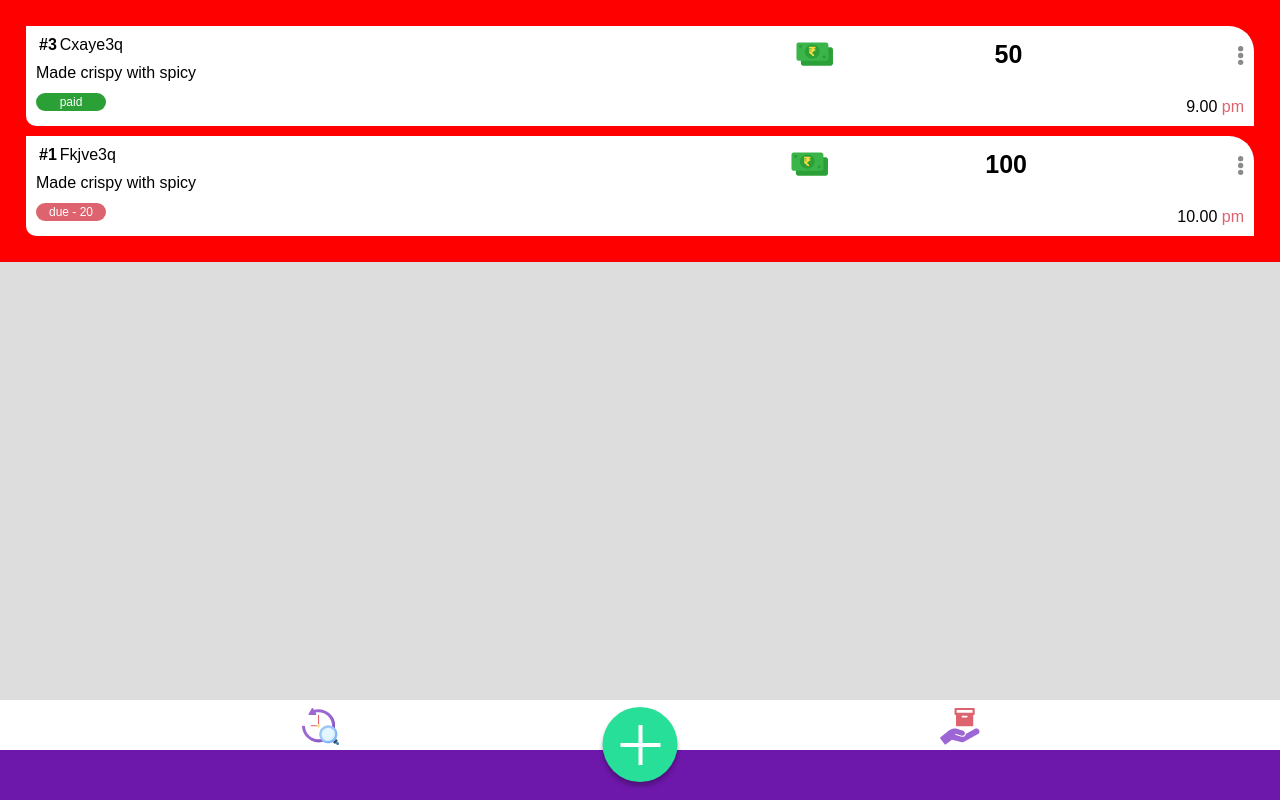
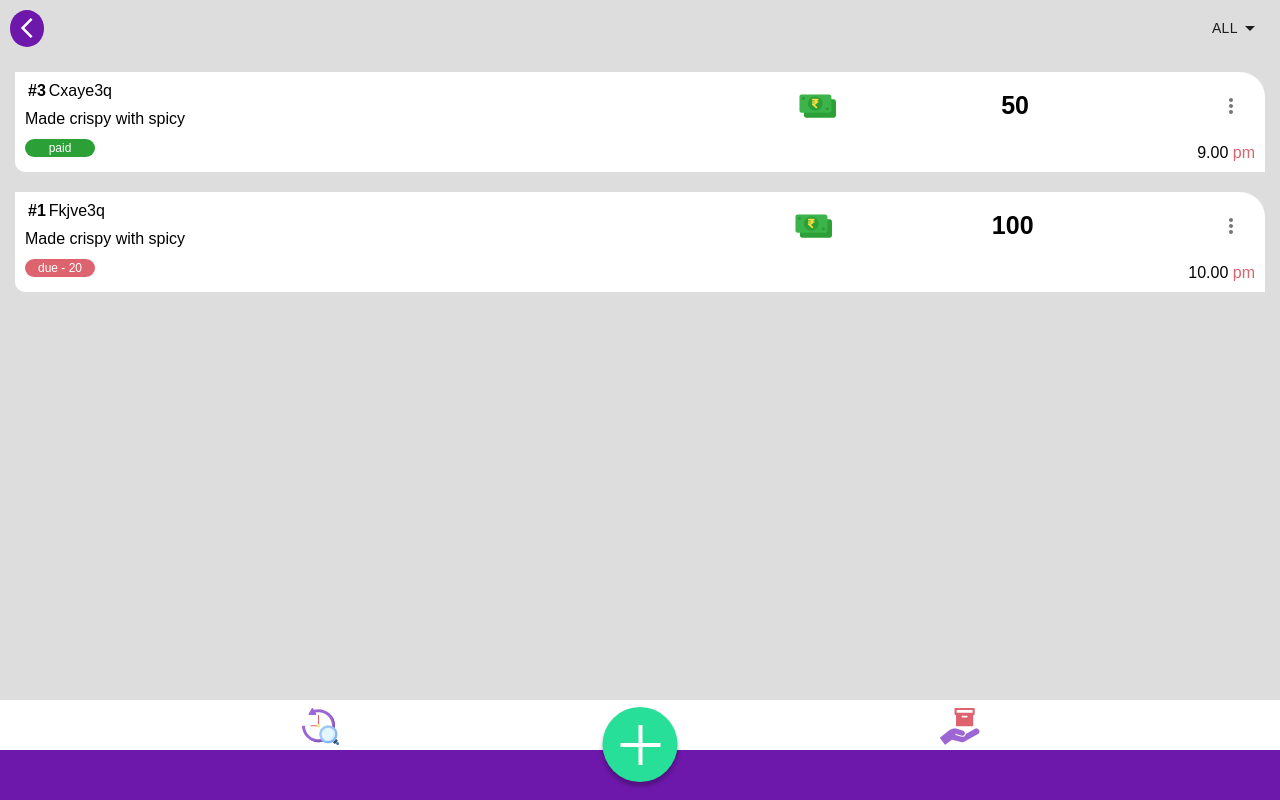
Before and after one commit to MohamedJakkariya/sell-app, a Next.js app: page /history in a window 1280 px wide. Built offline with nearby package versions, Linux system fonts and the light colour scheme.

Commit message:
added history of sell page

```diff
--- a/src/components/BackButton.tsx
+++ b/src/components/BackButton.tsx
@@ -7,12 +7,12 @@ import ArrowBackIosOutlinedIcon from '@material-ui/icons/ArrowBackIosOutlined';
 import theme from '../theme';
 import Link from 'next/link';
 
-
 const BackButton: React.FC<BackButtonProps> = () => {
 	const useStyles = makeStyles({
 		extendedButton: {
 			background: theme.palette.primary.main,
 			color: '#fff',
+			padding: '5px',
 
 			'&:hover': {
 				background: theme.palette.primary.main,
--- a/src/components/CardExpand.tsx
+++ b/src/components/CardExpand.tsx
@@ -4,6 +4,8 @@ import React from 'react';
 import { CardExpandProps } from '../types';
 import styled from 'styled-components';
 import LabelInfo from './Label';
+import MoreVertIcon from '@material-ui/icons/MoreVert';
+import { IconButton } from '@material-ui/core';
 
 const CardExpand: React.FC<CardExpandProps> = ({
 	amount,
@@ -33,9 +35,9 @@ const CardExpand: React.FC<CardExpandProps> = ({
 							<img src='/img/money.svg' alt='money icon' />
 							<h3>{amount}</h3>
 						</AmountInfo>
-						<EditButton>
-							<img src='/img/menu_icon.svg' alt='menu icon ' />
-						</EditButton>
+						<IconButton>
+							<MoreVertIcon />
+						</IconButton>
 					</TopSection>
 					<TimeLabel>
 						{time} <span>{when}</span>
@@ -82,7 +84,7 @@ const RightContainer = styled.div`
 const TopSection = styled.div`
 	display: flex;
 	justify-content: space-between;
-	align-items: flex-start;
+	align-items: center;
 `;
 
 const AmountInfo = styled.div`
@@ -97,13 +99,6 @@ const AmountInfo = styled.div`
 	}
 `;
 
-const EditButton = styled.button`
-	background: inherit;
-	outline: none;
-	border: none;
-	padding-top: 10px;
-`;
-
 const TimeLabel = styled.p`
 	text-align: right;
 
--- a/src/pages/history/index.tsx
+++ b/src/pages/history/index.tsx
@@ -1,14 +1,118 @@
 /** @format */
 
+import React from 'react';
+import styled from 'styled-components';
 import Layout from '../../Layout';
-import styled from 'styled-components';
 import CardExpand from '../../components/CardExpand';
 import productSellJson from '../../json/productSell.json';
+import ArrowDropDownIcon from '@material-ui/icons/ArrowDropDown';
+import {
+	Button,
+	Dialog,
+	DialogActions,
+	DialogContent,
+	DialogTitle,
+	FormControl,
+	Input,
+	InputLabel,
+	makeStyles,
+	MenuItem,
+	Select,
+} from '@material-ui/core';
+import theme from '../../theme';
+import BackButton from '../../components/BackButton';
+
+const useStyles = makeStyles({
+	extendedIconButton: {
+		background: theme.palette.secondary.main,
+		color: '#fff',
+		padding: '8px',
+		marginLeft: '10px',
+
+		'&:hover': {
+			background: theme.palette.secondary.main,
+		},
+		'&:focus': {
+			background: theme.palette.secondary.main,
+		},
+		'&:active': {
+			background: theme.palette.secondary.main,
+		},
+	},
+	container: {
+		display: 'flex',
+		flexWrap: 'wrap',
+	},
+	formControl: {
+		minWidth: 120,
+	},
+});
 
 const index = () => {
+	const classes = useStyles();
+
+	const [open, setOpen] = React.useState(false);
+	const [option, setOption] = React.useState<number | string>('');
+
+	const handleChange = (event: React.ChangeEvent<{ value: unknown }>) => {
+		setOption(Number(event.target.value) || '');
+	};
+
+	const handleClickOpen = () => {
+		setOpen(true);
+	};
+
+	const handleClose = () => {
+		setOpen(false);
+	};
+
 	return (
 		<>
 			<Layout>
+				<Header>
+					<BackButton />
+					<Button onClick={handleClickOpen}>
+						All
+						<ArrowDropDownIcon />
+					</Button>
+
+					<Dialog
+						disableBackdropClick
+						disableEscapeKeyDown
+						open={open}
+						onClose={handleClose}>
+						<DialogTitle>Select options</DialogTitle>
+						<DialogContent>
+							<form className={classes.container}>
+								<FormControl className={classes.formControl}>
+									<InputLabel id='demo-dialog-select-label'>Choose</InputLabel>
+									<Select
+										labelId='demo-dialog-select-label'
+										id='demo-dialog-select'
+										value={option}
+										onChange={handleChange}
+										input={<Input />}>
+										<MenuItem value='ALL'>
+											<em>All</em>
+										</MenuItem>
+										<MenuItem value={0}>Price-Low</MenuItem>
+										<MenuItem value={1}>Ascending</MenuItem>
+										<MenuItem value={2}>Descending</MenuItem>
+									</Select>
+								</FormControl>
+							</form>
+						</DialogContent>
+						<DialogActions>
+							<Button onClick={handleClose} color='primary'>
+								Cancel
+							</Button>
+							<Button onClick={handleClose} color='primary'>
+								Ok
+							</Button>
+						</DialogActions>
+					</Dialog>
+				</Header>
+
 				<SellProducts>
 					{productSellJson.map(
 						({
@@ -31,8 +135,8 @@ const index = () => {
 								time={time}
 								when={when}
 								descripton={description}
-                                labelAmount={labelAmount}
-                                key={orderId}
+								labelAmount={labelAmount}
+								key={orderId}
 							/>
 						),
 					)}
@@ -43,10 +147,15 @@ const index = () => {
 };
 
 const SellProducts = styled.div`
-    /* display: grid; */
-    /* grid-template-columns: 1fr; */
-    padding: 1rem;
-    background: red;
+	display: grid;
+	grid-template-columns: 1fr;
+	padding: 5px;
+`;
+
+const Header = styled.div`
+	display: flex;
+	justify-content: space-between;
+	padding: 10px;
 `;
 
 export default index;
--- a/src/pages/stocks/index.tsx
+++ b/src/pages/stocks/index.tsx
@@ -153,7 +153,7 @@ export default function history() {
 const History = styled.div`
 	min-height: 100%;
 	min-width: 100%;
-	padding: 15px;
+	padding: 10px;
 `;
 
 const Header = styled.div`
```
